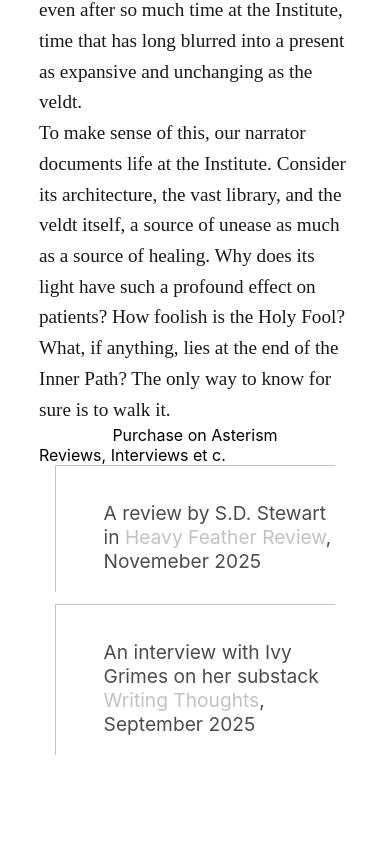
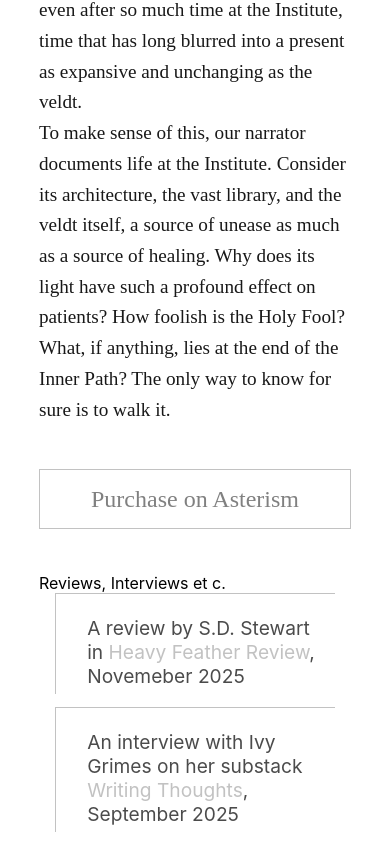
Before and after one commit to perfidiousscript/home_page, a Next.js app: page /the_veldt_institute in a window 390 px wide. Shown: the part 1240-2089 px from the top of the page. Before the commit the page ends 2011 px from the top, so only its background shows below. Built offline with nearby package versions, Linux system fonts and the light colour scheme.

Commit message:
clean up mobile a bit

```diff
--- a/styles/Book.module.css
+++ b/styles/Book.module.css
@@ -2,6 +2,28 @@
   to {
     background-position: 50vw;
   }
+}
+
+.purchase {
+  margin: 0 5% 4%;
+  padding: 1% 31%;
+  background-color: #fff;
+  border: 1px solid #a9a9a9;
+  opacity: 0.7;
+  width: 100%;
+}
+
+.purchase:hover {
+  background-image: linear-gradient(90deg, #fff 0%, #e4e5e7 50%, #00c0ff 100%);
+  animation: slidebg 30s linear infinite;
+}
+
+.purchaseText {
+  opacity: 0.7;
+  width: 100%;
+  font-family: Fraunces;
+  font-size: 2em;
+  text-align: center;
 }
 
 @media only screen and (min-width: 800px) {
@@ -49,33 +71,6 @@
     opacity: 0.9;
   }
 
-  .purchase {
-    margin: 0 5% 4%;
-    padding: 1% 31%;
-    background-color: #fff;
-    border: 1px solid #a9a9a9;
-    opacity: 0.7;
-    width: 100%;
-  }
-
-  .purchase:hover {
-    background-image: linear-gradient(
-      90deg,
-      #fff 0%,
-      #e4e5e7 50%,
-      #00c0ff 100%
-    );
-    animation: slidebg 30s linear infinite;
-  }
-
-  .purchaseText {
-    padding: 2% auto;
-    opacity: 0.7;
-    width: 100%;
-    font-family: Fraunces;
-    font-size: 2em;
-  }
-
   .promo {
     width: 100%;
   }
@@ -115,4 +110,18 @@
     background-color: #fff;
     opacity: 0.9;
   }
+
+  .purchase {
+    margin: 14% 0%;
+    padding: 5% 0;
+    background-color: #fff;
+    border: 1px solid #a9a9a9;
+    opacity: 0.7;
+    width: 100%;
+  }
+
+  .purchaseText {
+    font-size: 1.5em;
+    text-align: center;
+  }
 }
--- a/styles/globals.css
+++ b/styles/globals.css
@@ -141,7 +141,15 @@ a {
     width: 16rem;
   }
 
+  .credits {
+    width: 95%;
+  }
+
+  .creditTitle {
+    padding: 1rem 0rem 0px 1rem;
+  }
+
   .creditEntry {
-    padding: 6% 0;
+    padding: 2% 5%;
   }
 }
```
